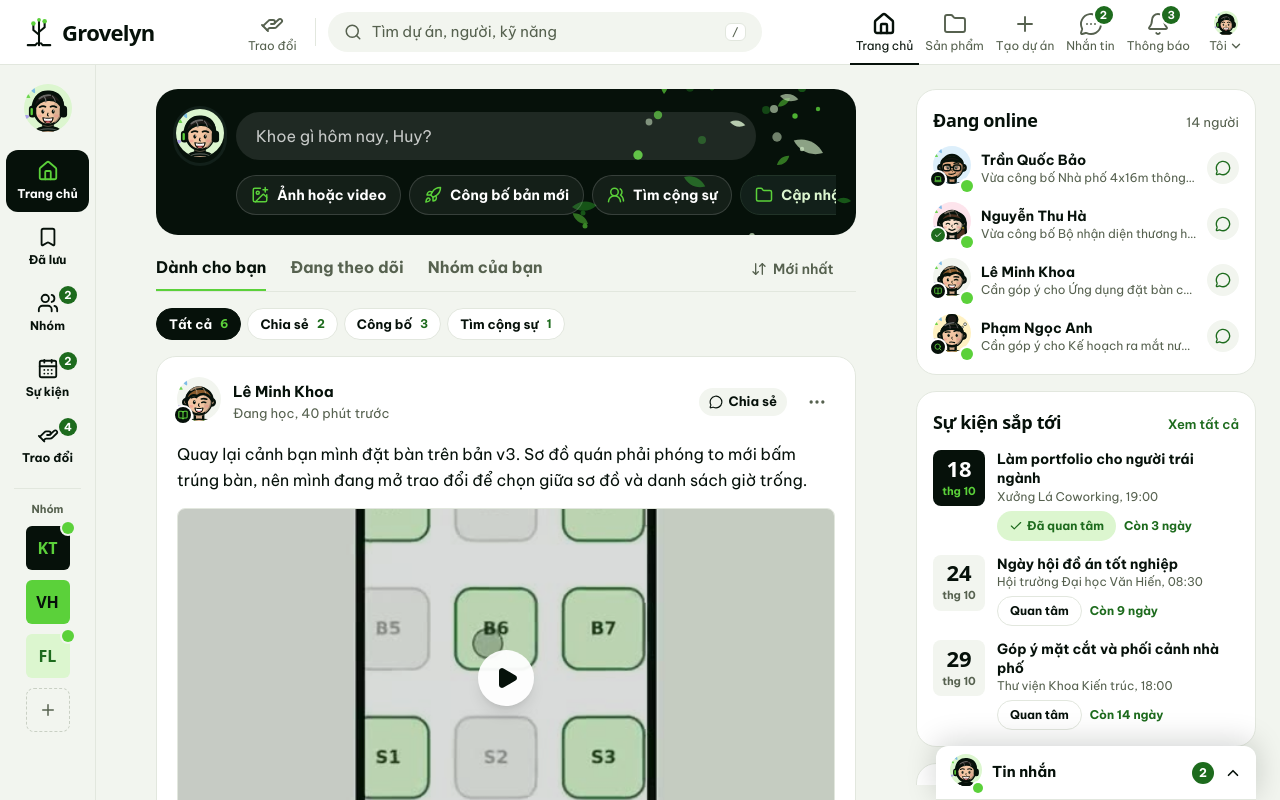
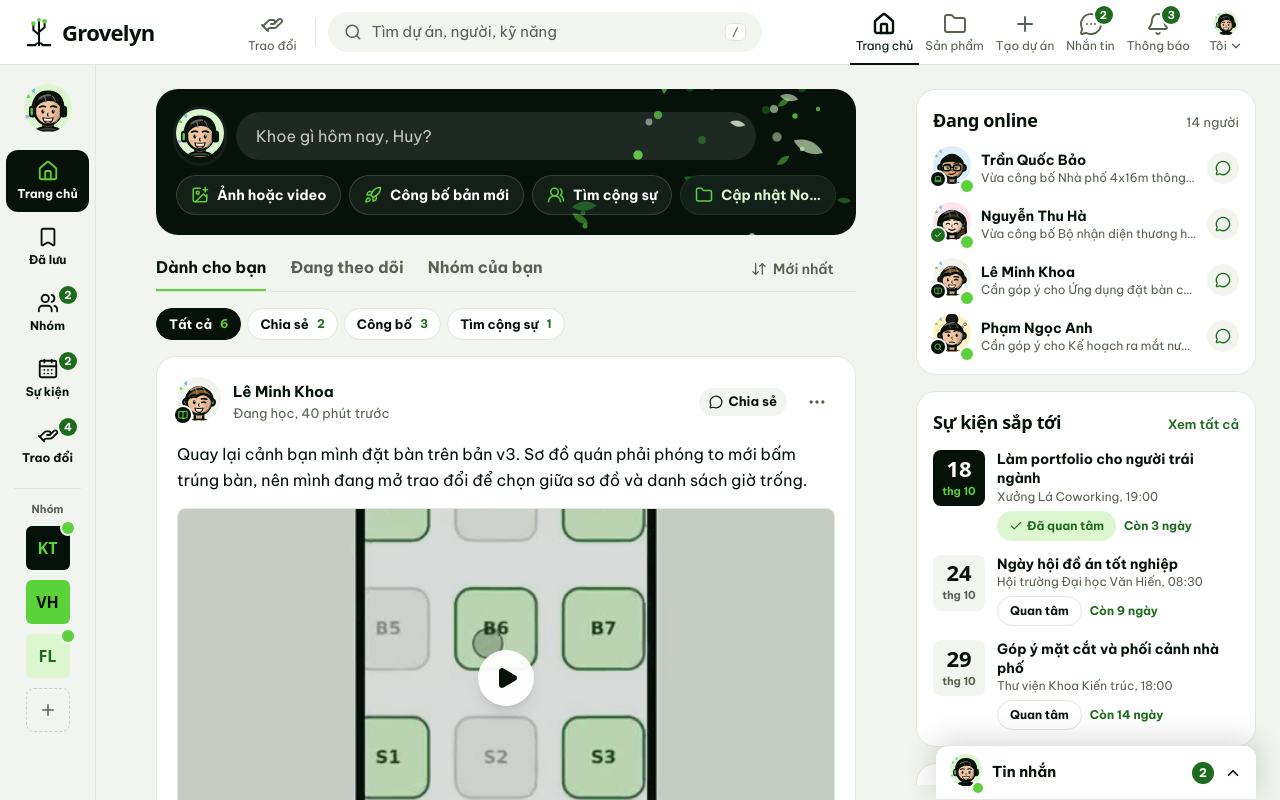
Before and after one commit to giahuydoo0207-tech/grovelyn-web, a Next.js app: page /community in a window 1280 px wide. Shown: the top 800 px of the page. Built offline with nearby package versions, Linux system fonts and the light colour scheme.

Commit message:
Dời hàng nút dưới ô đăng bài sang trái để nút cập nhật dự án hiện đủ

```diff
--- a/src/app/(app)/community/Feed.tsx
+++ b/src/app/(app)/community/Feed.tsx
@@ -141,7 +141,7 @@ export function Feed({ group }: { group?: string } = {}) {
           )}
         </div>
         {!open && (
-          <div className="relative mt-3 flex gap-2 overflow-x-auto [scrollbar-width:none] sm:pl-[60px]">
+          <div className="relative mt-3 flex gap-2 overflow-x-auto [scrollbar-width:none]">
             {quick.map(({ k, label, short, icon: Icon }) => (
               <button
                 key={label}
@@ -159,10 +159,10 @@ export function Feed({ group }: { group?: string } = {}) {
                 type="button"
                 onClick={() => start("Chia sẻ", mine[0].slug)}
                 aria-label={`Cập nhật ${mine[0].title}`}
-                className="inline-flex h-10 max-w-[240px] shrink-0 items-center gap-2 rounded-full border border-ink-line bg-ink-2 px-3.5 text-sm font-bold text-sap transition-colors hover:bg-white/[.12]"
+                className="inline-flex h-10 shrink-0 items-center gap-2 rounded-full border border-ink-line bg-ink-2 px-3.5 text-sm font-bold text-sap transition-colors hover:bg-white/[.12] sm:min-w-0 sm:shrink"
               >
                 <Folder className="h-[18px] w-[18px] shrink-0 text-leaf" aria-hidden="true" />
-                <span className="truncate">Cập nhật {mine[0].title}</span>
+                <span className="truncate">Cập nhật {mine[0].title.split(":")[0]}</span>
               </button>
             )}
           </div>
```
